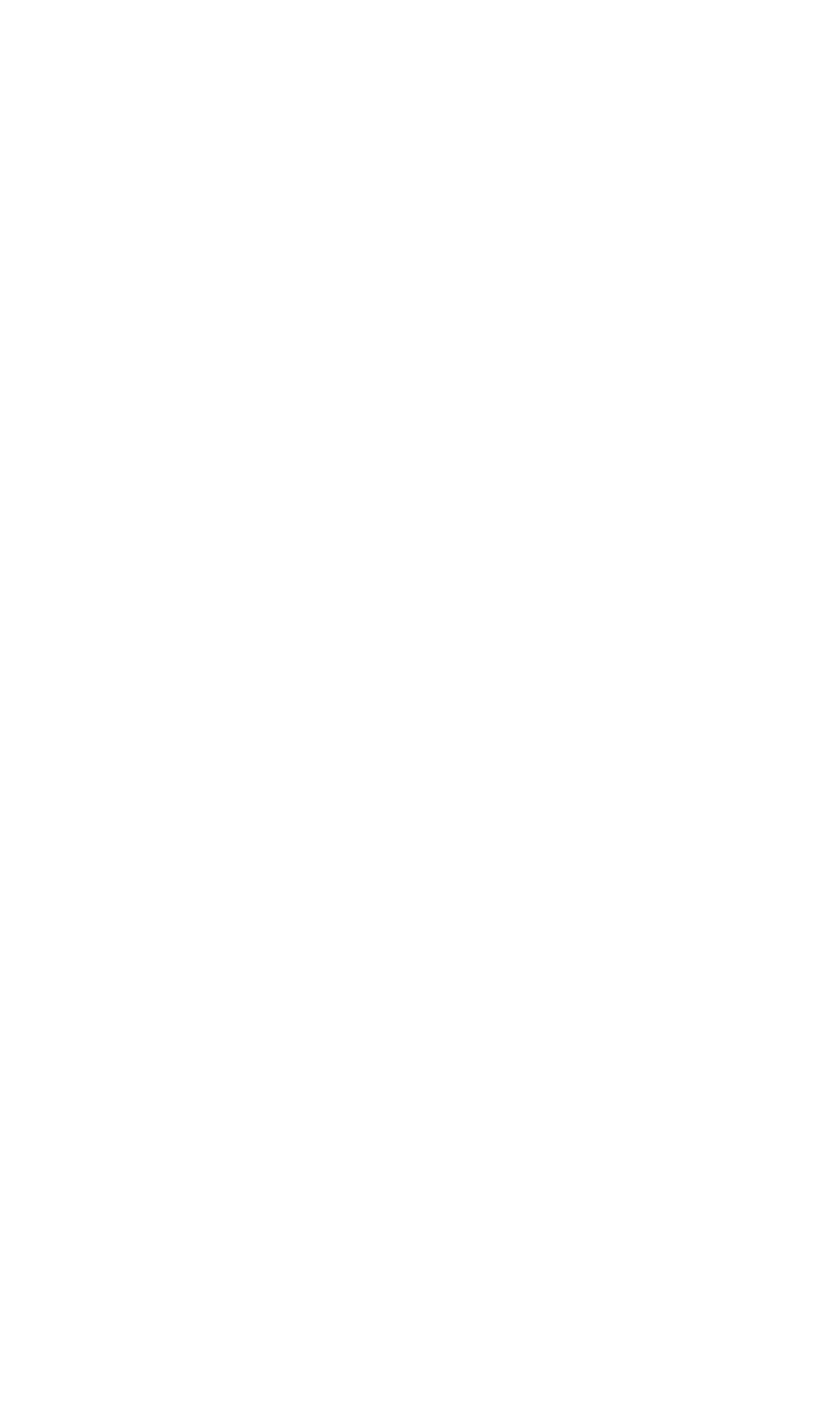
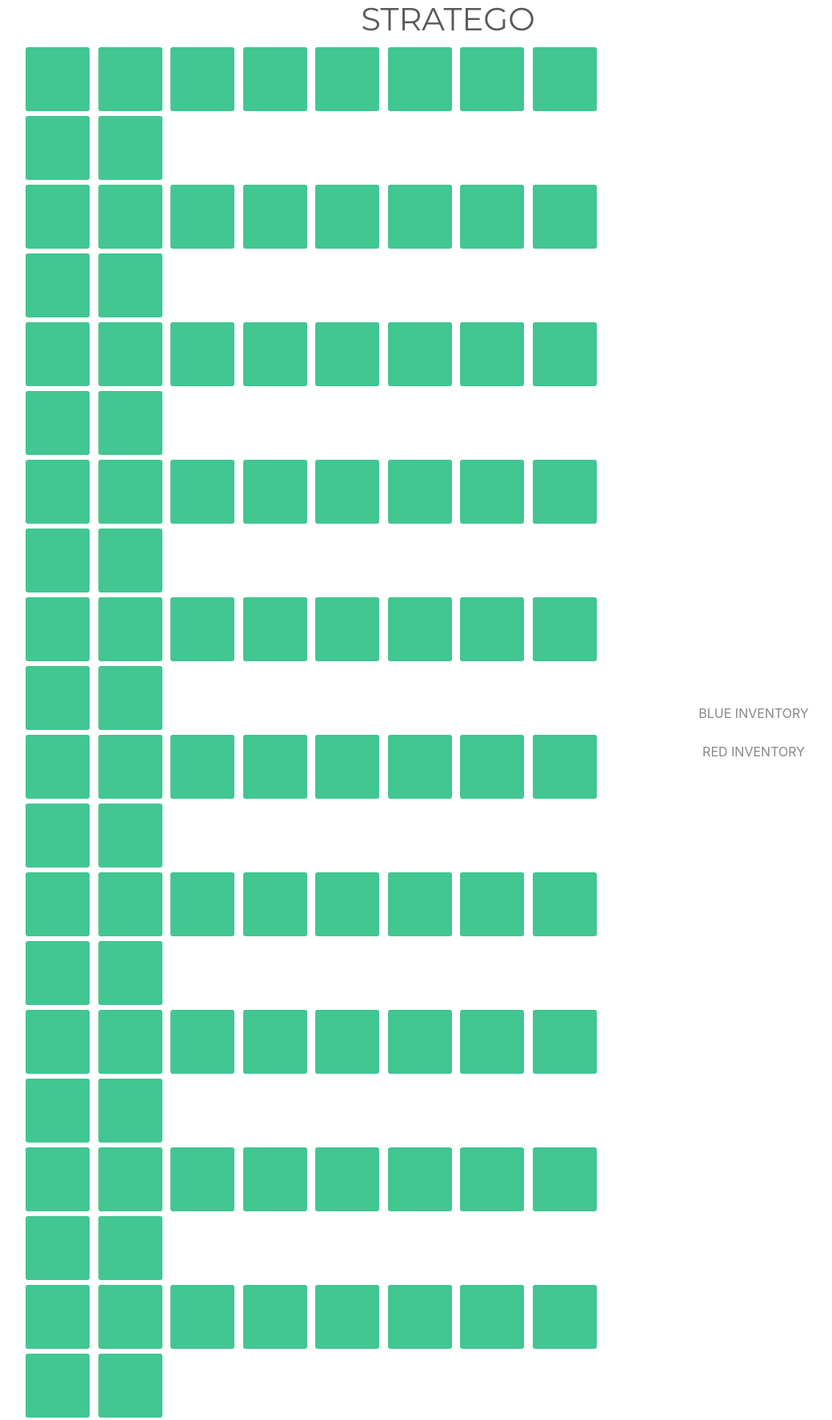
Before and after one commit to wory04/stratego_team_redShirts, a Flask app: page /game in a window 1280 px wide. Before the commit the part shown is empty. Shown: the whole page at 80% size, without its empty margins (80-1120 px from the left). Before the commit the page ends 800 px from the top, so only its background shows below. Run offline with Flask 2, Linux system fonts and the light colour scheme; some libraries are stand-ins or nearby versions.

Commit message:
display game board and inventories

```diff
--- a/templates/game.html
+++ b/templates/game.html
@@ -4,7 +4,40 @@
     <script src="{{ url_for('static', filename='js/game.js') }}" defer></script>
 {% endblock %}
 
+{% block content %}
+<h1>STRATEGO</h1>
+<div class="row align-items-center">
 
-{% block content %}
+<div id="game-board" class="col-7 offset-1">
+    {% for row in range(10) %}
+        <div>
+            {% for col in range(10) %}
+                <div class="game-cell" draggable="false" id="board-{{ row }}{{ col }}"></div>
+            {% endfor %}
+        </div>
+    {% endfor %}
+</div>
+
+<div id="inventory" class="col-3">
+    <div id="title">BLUE INVENTORY</div>
+    <div id="blueInventory">
+        {% for soldier in army %}
+            <div class="inv-blue-cell" draggable="false" id="blue-{{ loop.index }}">
+                <div class="soldier blue {{ soldier }} hide" id="soldier-blue-{{ loop.index }}" draggable="false"><img src="/static/images/soldier_{{ soldier }}.svg"></div>
+            </div>
+        {% endfor %}
+    </div>
+    <br>
+    <div id="title">RED INVENTORY</div>
+    <div id="redInventory">
+        {% for soldier in army %}
+            <div class="inv-red-cell" draggable="false" id="red-{{ loop.index }}">
+                <div class="soldier red {{ soldier }}" id="soldier-red-{{ loop.index }}" draggable="false"><img src="/static/images/soldier_{{ soldier }}.svg"></div>
+            </div>
+        {% endfor %}
+    </div>
+</div>
+
+</div>
 
 {% endblock %}
```
